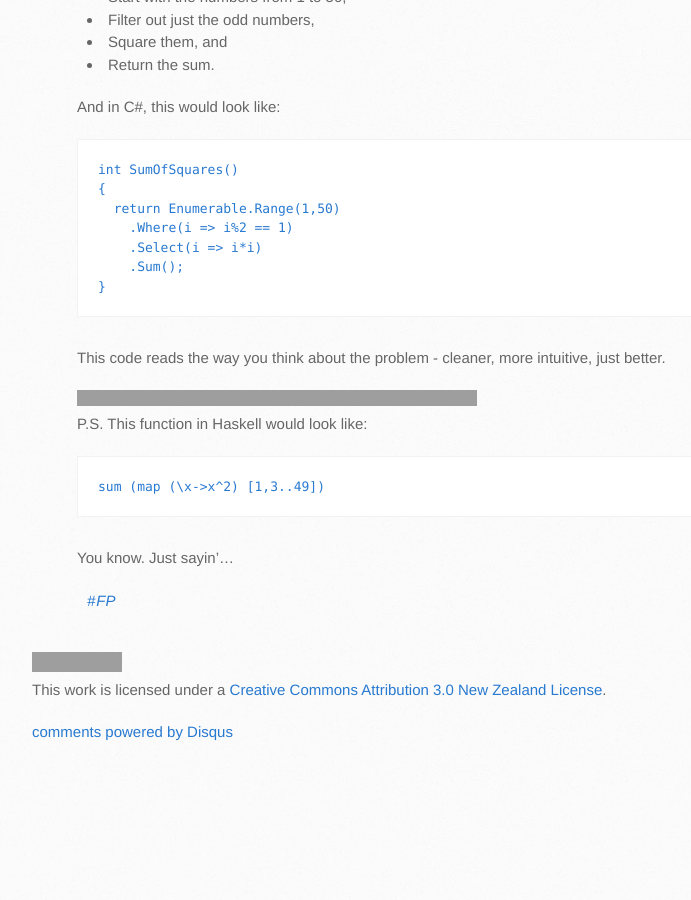
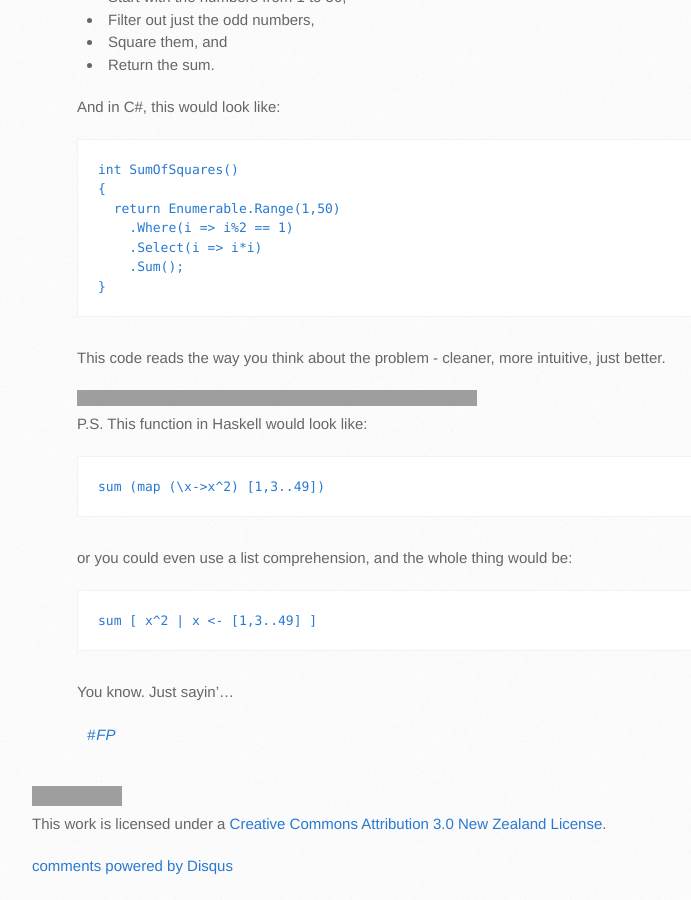
Before and after one commit to kiwipom/kiwipom.github.io, a Jekyll site: the page built from _posts/2014-05-09-declarative-vs-imperative.md, in a window 1280 px wide and 900 px high, scrolled down 1296 px, cut to the strip 0-900 px from the top of the window. Shown: the whole strip, without its empty margins (308-999 px from the left). Built offline with Jekyll 4.4.1, drawn with Linux system fonts in a browser that asks for light colours; some web fonts are replaced; Markdown is read by kramdown in place of the engine named in the settings; comment, search, counter and statistics services are not loaded; before the commit the page ends 2062 px from its top, so only the background shows below that; grey boxes are pictures that could not be loaded.

Commit message:
List comprehensions, yo

```diff
--- a/_posts/2014-05-09-declarative-vs-imperative.md
+++ b/_posts/2014-05-09-declarative-vs-imperative.md
@@ -66,5 +66,8 @@ P.S. This function in Haskell would look like:
 
     sum (map (\x->x^2) [1,3..49])
 
+or you could even use a list comprehension, and the whole thing would be:
+
+    sum [ x^2 | x <- [1,3..49] ]
 
 You know. Just sayin'...
```
